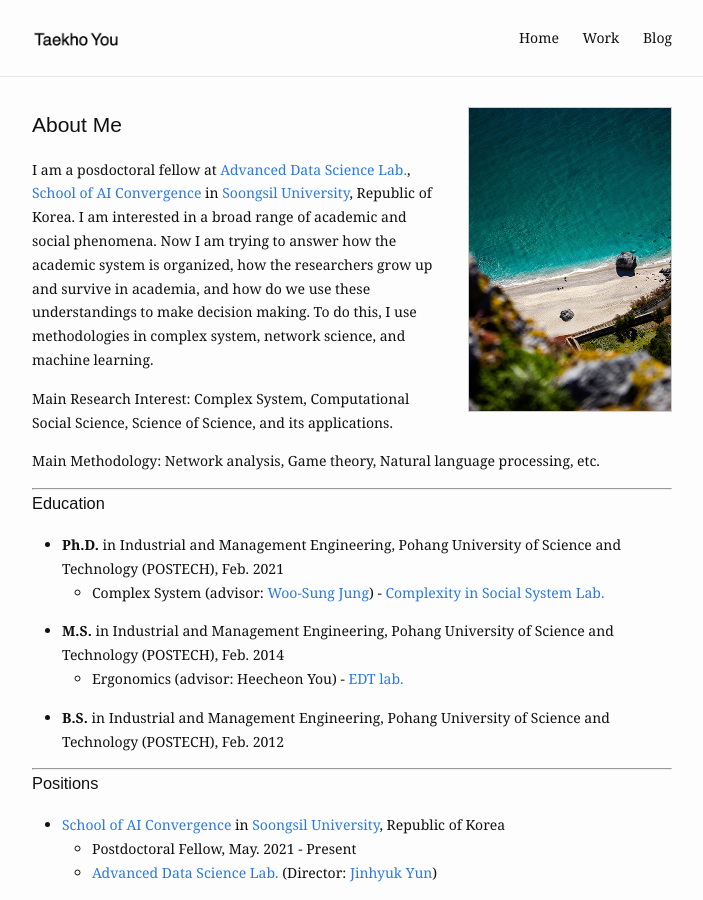
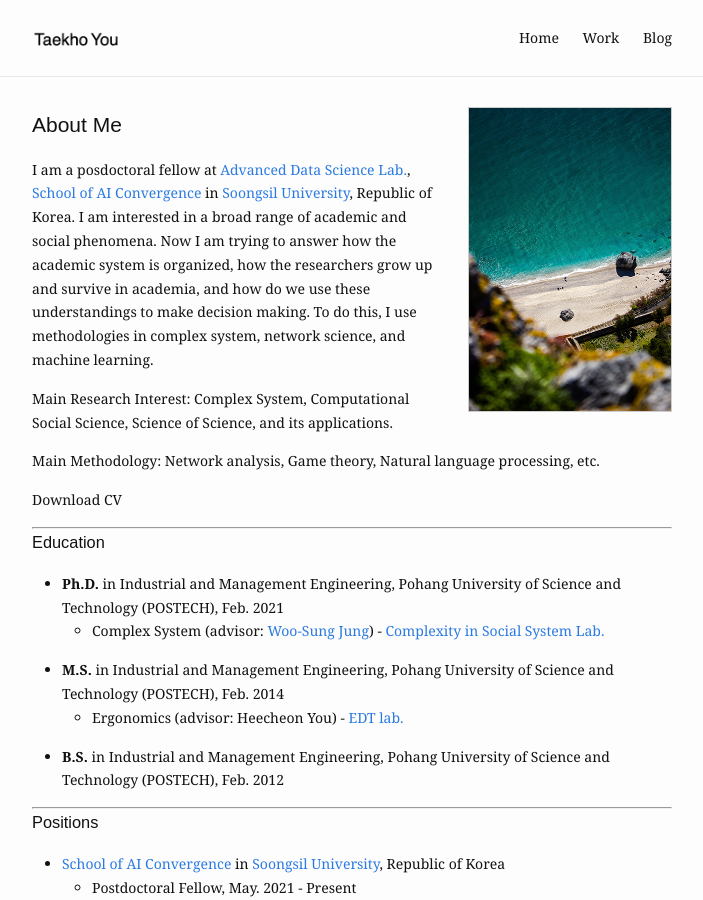
Before and after one commit to eliottvincent/bay, a Jekyll site: the page built from index.md, in a window 1280 px wide and 900 px high. Shown: the whole window, without its empty margins (288-991 px from the left). Built offline with Jekyll 4.4.1, drawn with Linux system fonts in a browser that asks for light colours.

Commit message:
Update index.md

```diff
--- a/index.md
+++ b/index.md
@@ -14,6 +14,9 @@ profile_picture:
 </p>
 <p>
   Main Methodology:  Network analysis, Game theory, Natural language processing, etc.
+</p>
+<p>
+  Download CV
 </p>
 <hr>
 
```
